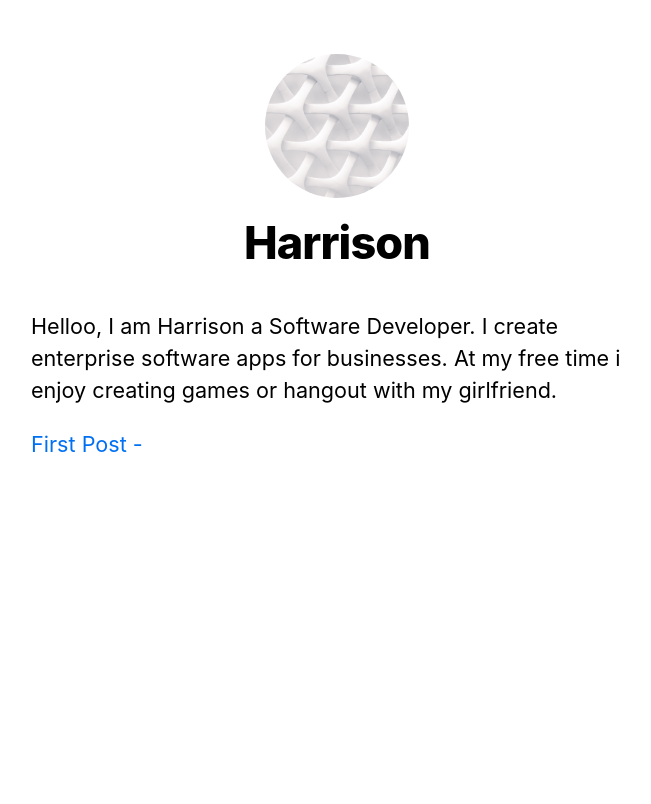
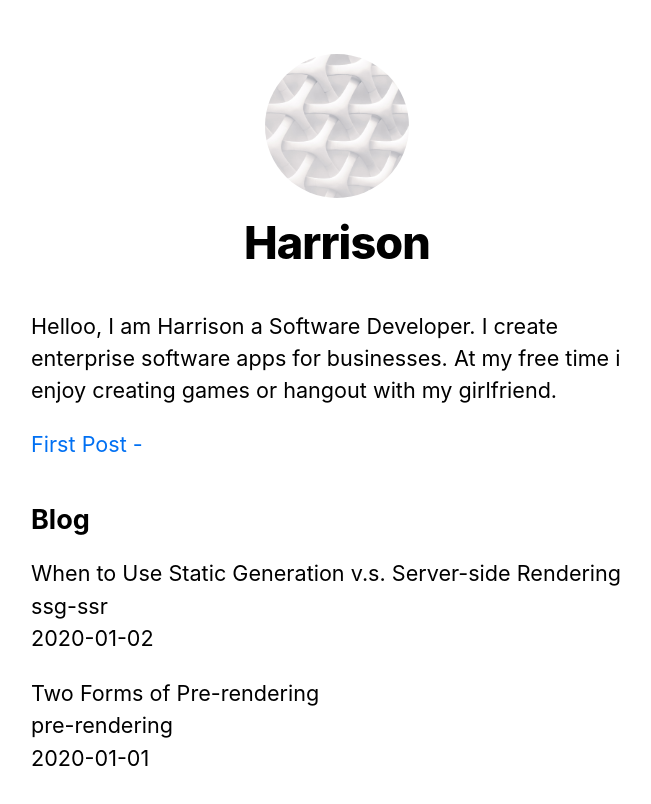
Before and after one commit to HarryNdegwa/next-first, a Next.js app: page / in a window 1280 px wide. Shown: the top 804 px of the page, without its empty margins (303-954 px from the left). Built offline with nearby package versions, Linux system fonts and the light colour scheme.

Commit message:
Added fetch logic

```diff
--- /dev/null
+++ b/lib/posts.js
@@ -0,0 +1,35 @@
+import fs from "fs";
+import path from "path";
+import matter from "gray-matter";
+
+const postsDirectory = path.join(process.cwd(), "posts");
+
+export function getSortedPostsData() {
+  // Get file names under /posts
+  const fileNames = fs.readdirSync(postsDirectory);
+  const allPostsData = fileNames.map((fileName) => {
+    // Remove ".md" from file name to get id
+    const id = fileName.replace(/\.md$/, "");
+
+    // Read markdown file as string
+    const fullPath = path.join(postsDirectory, fileName);
+    const fileContents = fs.readFileSync(fullPath, "utf8");
+
+    // Use gray-matter to parse the post metadata section
+    const matterResult = matter(fileContents);
+
+    // Combine the data with the id
+    return {
+      id,
+      ...matterResult.data,
+    };
+  });
+  // Sort posts by date
+  return allPostsData.sort((a, b) => {
+    if (a.date < b.date) {
+      return 1;
+    } else {
+      return -1;
+    }
+  });
+}
--- a/pages/index.js
+++ b/pages/index.js
@@ -3,8 +3,9 @@
 
 import Layout, { siteTitle } from "../components/layout";
 import utilStyles from "../styles/utils.module.css";
+import { getSortedPostsData } from "../lib/posts";
 
-export default function Home() {
+export default function Home({ allPostsData }) {
   return (
     <Layout home>
       <Head>
@@ -22,6 +23,27 @@
           </Link>
         </p>
       </section>
+      <section className={`${utilStyles.headingMd} ${utilStyles.padding1px}`}>
+        <h2 className={utilStyles.headingLg}>Blog</h2>
+        <ul className={utilStyles.list}>
+          {allPostsData.map(({ id, date, title }) => (
+            <li className={utilStyles.listItem} key={id}>
+              {title}
+              <br />
+              {id}
+              <br />
+              {date}
+            </li>
+          ))}
+        </ul>
+      </section>
     </Layout>
   );
 }
+
+export async function getStaticProps() {
+  const allPostsData = getSortedPostsData();
+  return {
+    props: { allPostsData },
+  };
+}
```
